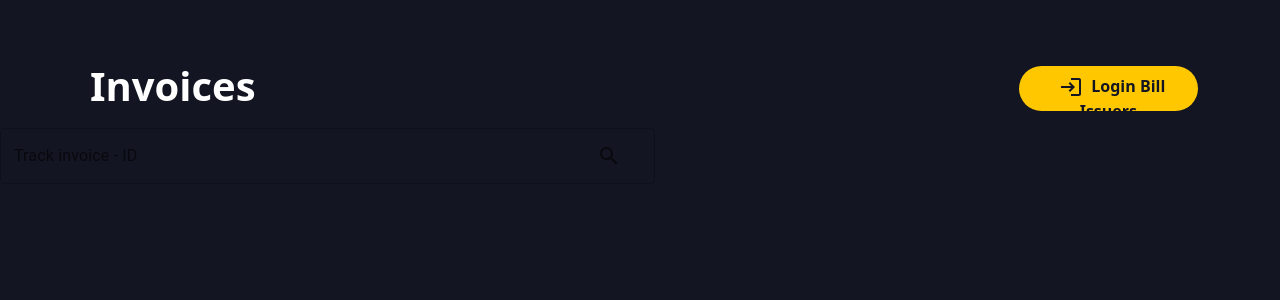
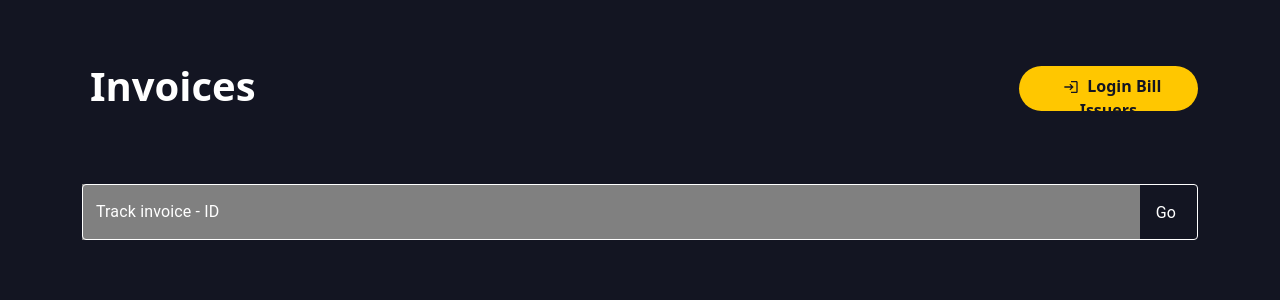
Before and after one commit to xxrunexx/CapstoneProject, a React (Create React App) app: page / in a window 1280 px wide. Shown: the top 300 px of the page. Built offline with nearby package versions, Linux system fonts and the light colour scheme.

Commit message:
search-bar

```diff
--- a/src/components/Navbar/Navbar.jsx
+++ b/src/components/Navbar/Navbar.jsx
@@ -31,12 +31,12 @@ Item.propTypes = {
 
 const Navbar = () => {
     return (
-        <div className={`container pt-5`}>
         <Box sx={{
                 display: 'grid',
                 gridAutoColumns: '1fr',
                 gap: 1,
                 alignItems: 'center',
+                mb: 7
         }}>
             <Item sx={{
                 gridRow: '1',
@@ -68,7 +68,6 @@ const Navbar = () => {
                 </Link>
             </Item>
         </Box>
-        </div>
     );
 }
 
--- a/src/components/Search/Search.jsx
+++ b/src/components/Search/Search.jsx
@@ -1,22 +1,60 @@
 import * as React from 'react';
-import IconButton from "@material-ui/core/IconButton";
+// import IconButton from "@material-ui/core/IconButton";
 import InputAdornment from "@material-ui/core/InputAdornment";
-import SearchIcon from "@material-ui/icons/Search";
+// import SearchIcon from "@material-ui/icons/Search";
 import TextField from '@mui/material/TextField';
 import Stack from '@mui/material/Stack';
-// import Autocomplete from '@mui/material/Autocomplete';
+import { makeStyles } from "@material-ui/core/styles";
+import Link from '@mui/material/Link';
+// import custom from './search.module.css';
+
+const useStyles = makeStyles({
+  root: {
+    "& .MuiOutlinedInput-root .MuiOutlinedInput-notchedOutline": {
+      borderColor: "white",
+    },
+    "&:hover .MuiOutlinedInput-root .MuiOutlinedInput-notchedOutline": {
+      borderColor: "white",
+    },
+    "& .MuiOutlinedInput-root.Mui-focused .MuiOutlinedInput-notchedOutline": {
+      borderColor: "white",
+    },
+    "& .MuiOutlinedInput-input": {
+      color: "white",
+      backgroundColor: "gray"
+    },
+    "&:hover .MuiOutlinedInput-input": {
+      color: "white"
+    },
+    "& .MuiOutlinedInput-root.Mui-focused .MuiOutlinedInput-input": {
+      color: "white"
+    },
+    "& .MuiInputLabel-outlined": {
+      color: "white"
+    },
+    "&:hover .MuiInputLabel-outlined": {
+      color: "white"
+    },
+    "& .MuiInputLabel-outlined.Mui-focused": {
+      color: "white"
+    }
+  }
+});
 
 const Search = () => {
+  const classes = useStyles();
   return (
-    <Stack spacing={2} sx={{ width: 655 }}>
+    <Stack spacing={2} sx={{ width: '100%' }}>
       <TextField
+        className={classes.root}
         label="Track invoice - ID"
         InputProps={{
           endAdornment: (
             <InputAdornment>
-              <IconButton>
-                <SearchIcon />
-              </IconButton>
+              {/* <IconButton>
+                <SearchIcon className={`text-white`} />
+              </IconButton> */}
+              <Link href="#" underline="none" className={`ps-3 text-white`}>Go</Link>
             </InputAdornment>
           )
         }}
--- /dev/null
+++ b/src/components/Search/search.module.css
@@ -0,0 +1,4 @@
+.iconSearch{
+    color: 'white' !important;
+    font-size: 20px;
+}
--- a/src/views/HomeDashboard.js
+++ b/src/views/HomeDashboard.js
@@ -9,9 +9,11 @@ import Custom from './homeDashboard.module.css'
 const Homedashboard = () => {
     return (
         <div className={Custom.background}>
-            <Navbar/>
-            <Search/>
-            {/* <SearchValue/> */}
+            <div className={`container py-5`}>
+                <Navbar/>
+                <Search/>
+                {/* <SearchValue/> */}
+            </div>
         </div>
     );
 }
```
Lines whose indentation alone changed are shown as unchanged.
